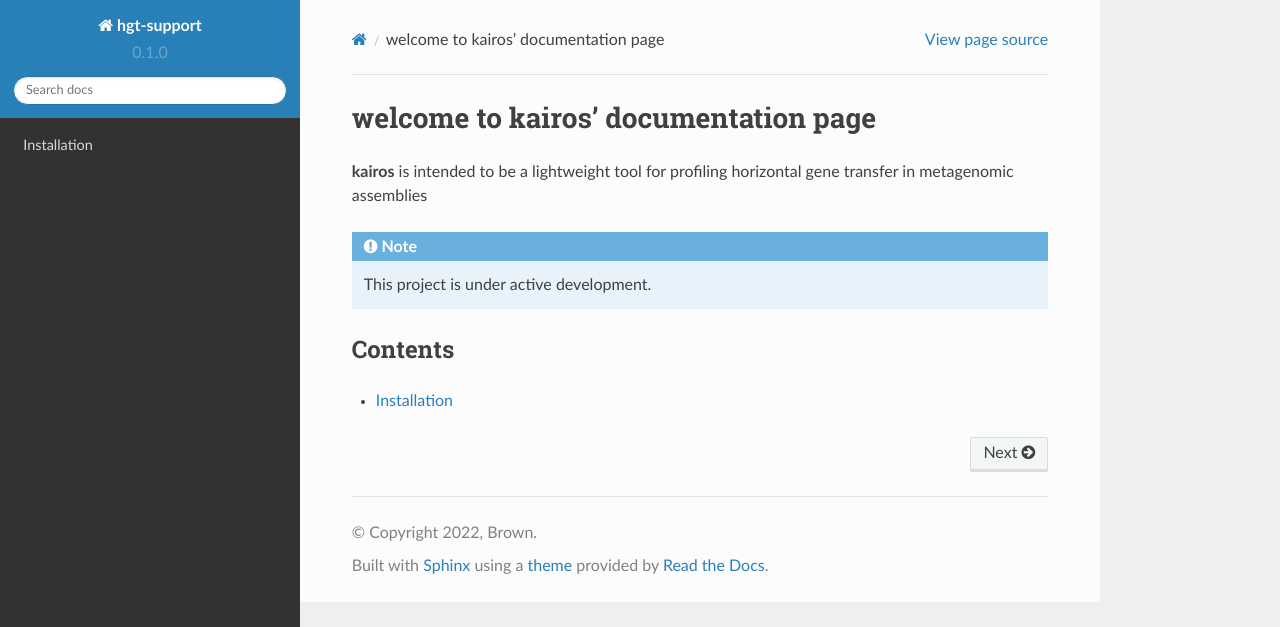
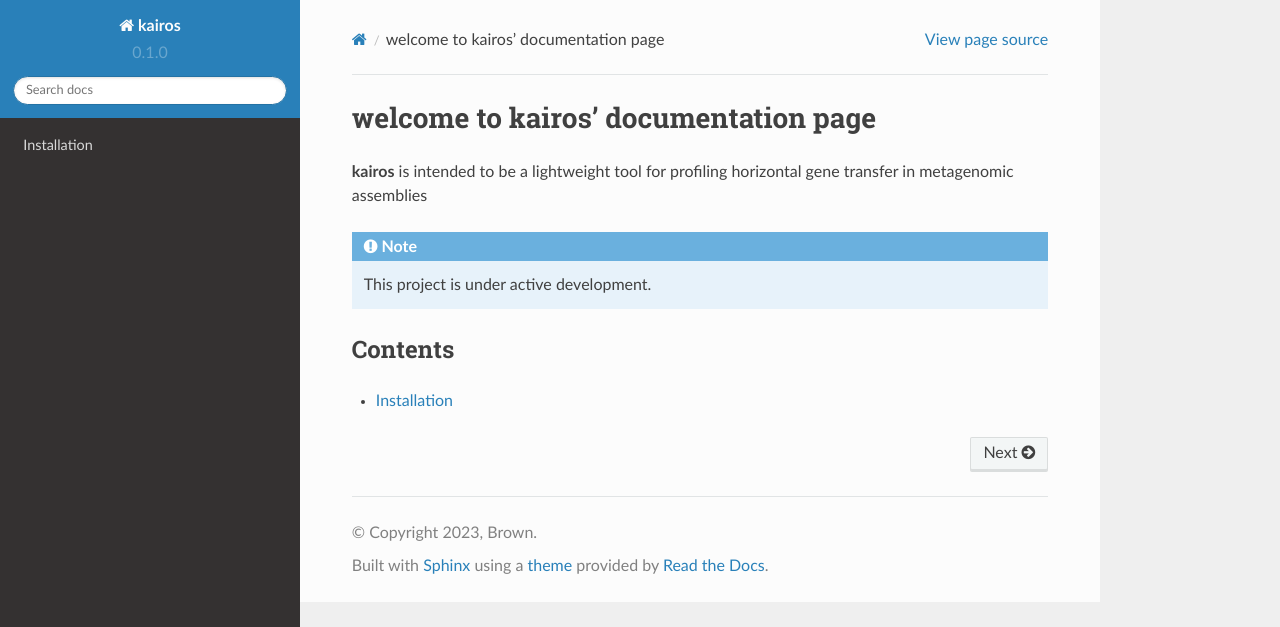
Before and after one commit to clb21565/kairos, a Sphinx documentation site: the page built from docs/source/index.rst, in a window 1280 px wide. Shown: the top 627 px of the page. Built offline with Sphinx 7.4.7 and the Read the Docs theme 2.0.0, drawn with Linux system fonts in a browser that asks for light colours; pages that are not in the unit, such as notebooks, are missing from menus.

Commit message:
Update conf.py

```diff
--- a/docs/source/conf.py
+++ b/docs/source/conf.py
@@ -2,8 +2,8 @@
 
 # -- Project information
 
-project = 'hgt-support'
-copyright = '2022, Brown'
+project = 'kairos'
+copyright = '2023, Brown'
 author = 'Connor Brown'
 
 release = '0.1'
```
